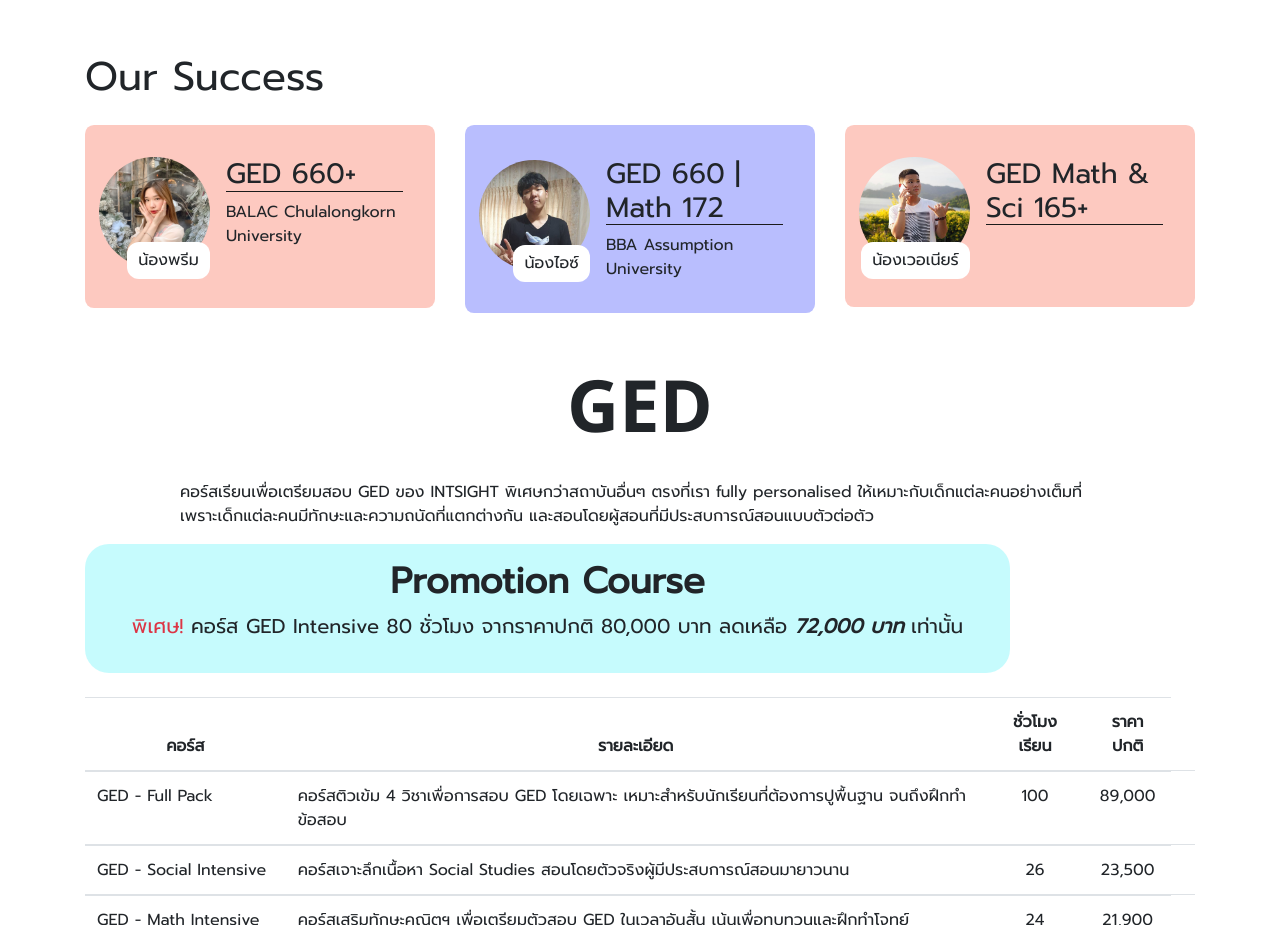
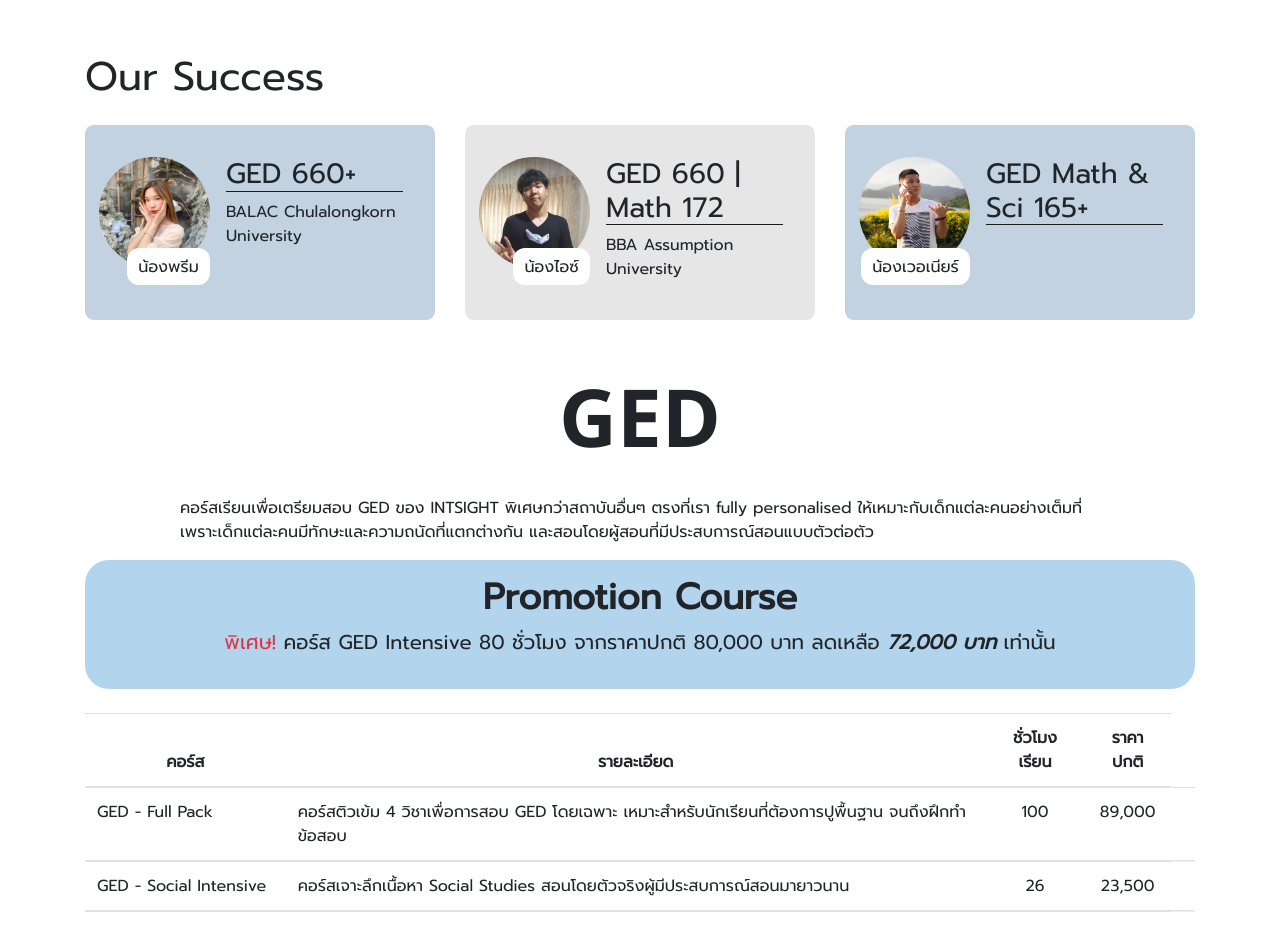
Before and after one commit to bosserz/intsight.net, a plain HTML site: page courses/ged.html in a window 1280 px wide. Shown: the part 1091-2016 px from the top of the page. Drawn offline with nearby package versions, Linux system fonts and the light colour scheme; files whose address does not match are found by name.

Commit message:
edit ged page and css

```diff
--- a/courses/ged.html
+++ b/courses/ged.html
@@ -157,7 +157,7 @@
         <h1>Our Success</h1>
         <div class="row">
           <div class="col-sm-12 col-md-6 col-lg-4">
-            <div class="outer-box d-flex justify-content-center orange-bg">
+            <div class="outer-box d-flex justify-content-center dark-blue-bg">
 
               <div class="profile-box d-flex align-items-center justify-content-center">
                   <div class="img-box text-right">
@@ -174,7 +174,7 @@
             </div>
           </div>
           <div class="col-sm-12 col-md-6 col-lg-4">
-            <div class="outer-box d-flex justify-content-center blue-bg">
+            <div class="outer-box d-flex justify-content-center silver-bg">
 
               <div class="profile-box d-flex align-items-center justify-content-center">
                   <div class="img-box text-right">
@@ -191,7 +191,7 @@
             </div>
           </div>
           <div class="col-sm-12 col-md-6 col-lg-4">
-            <div class="outer-box d-flex justify-content-center orange-bg">
+            <div class="outer-box d-flex justify-content-center dark-blue-bg">
 
               <div class="profile-box d-flex align-items-center justify-content-center">
                   <div class="img-box text-right">
@@ -232,7 +232,7 @@
             <br>
 
             <div class="container">
-              <div class="col-sm-10 promotion-course bg-highlight">
+              <div class="col-sm-12 promotion-course bg-highlight">
                 <div class="promo-course-header">
                   <h4 class="text-center large-text-header"><b>Promotion Course</b></h4>
                 </div>
--- a/css/style.css
+++ b/css/style.css
@@ -7,7 +7,7 @@ html {
 }
 
 .bg-highlight {
-  background-color: rgba(66,242,247,0.3);
+  background-color: rgba(0,117,196,0.3);
 }
 
 .promotion-course {
@@ -305,7 +305,7 @@ h2.course-list-title, h2.blog-header, h2.contact-title, h2.teacher-header, h2.su
 
 h1.course-title {
   font-family: 'Open Sans';
-  font-size: 72px;
+  font-size: 80px;
 }
 
 .btn-primary {
@@ -456,12 +456,12 @@ h1.course-title {
   border-radius: .56rem;
 }
 
-.orange-bg {
-  background: rgba(248, 110, 85, 0.37);
+.dark-blue-bg {
+  background: rgba(91, 133, 170, 0.37);
 }
 
-.blue-bg {
-  background: rgba(91, 102, 252, 0.425);
+.silver-bg {
+  background: rgba(197, 197, 197, 0.425);
 }
 
 .profile-box {
@@ -495,9 +495,10 @@ h1.course-title {
 
 .name-box {
   position: relative;
+  display: inline-block;
+
   top: -1.2rem;
   background: white;
-  /* width: vw; */
   padding: .4rem .7rem;
   border-radius: .75rem;
 }
```
